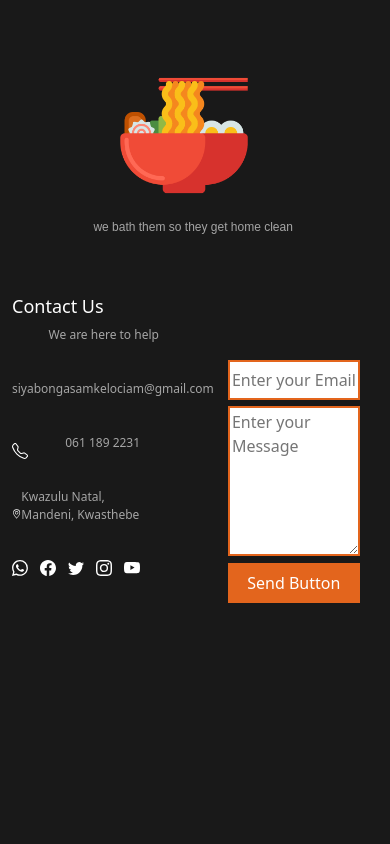
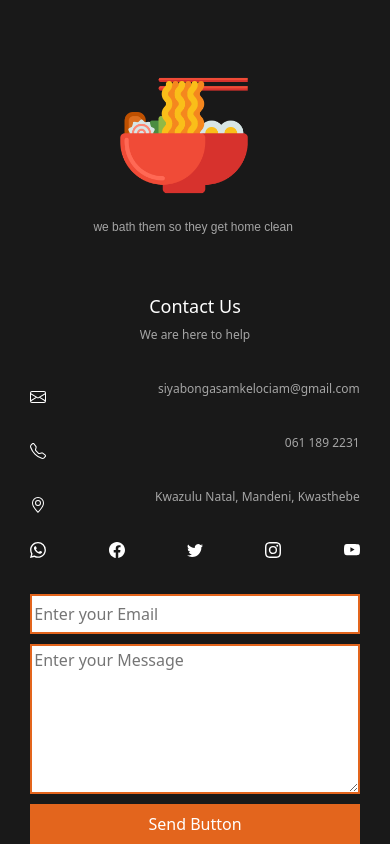
Before and after one commit to siyabongasamkelo/okuhleCrech, a React (Create React App) app in the folder client/crech/: page / in a window 390 px wide. Shown: the part 2573-3417 px from the top of the page. Before the commit the page ends 3176 px from the top, so only its background shows below. Built offline with nearby package versions, Linux system fonts and the light colour scheme; a web font is replaced by a local one.

Commit message:
feat: made contact details responsive for mobile devices

```diff
--- a/client/crech/src/components/home/Contact.styled.js
+++ b/client/crech/src/components/home/Contact.styled.js
@@ -2,10 +2,16 @@ import styled from "styled-components";
 
 export const ContactCover = styled.section`
   margin-top: 10%;
+  @media only screen and (max-width: 600px) {
+    text-align: center;
+  }
 `;
 
 export const ContactContainer = styled.div`
   display: flex;
+  @media only screen and (max-width: 600px) {
+    flex-direction: column;
+  }
 `;
 
 export const Flexbox = styled.div`
@@ -21,18 +27,31 @@ export const Flexbox = styled.div`
 
 export const ContactDetails = styled.div`
   width: 35%;
+  @media only screen and (max-width: 600px) {
+    width: 90%;
+    margin-left: 5%;
+  }
 `;
 
 export const ContactForm = styled.form`
   width: 60%;
   display: flex;
   flex-direction: column;
+  @media only screen and (max-width: 600px) {
+    width: 90%;
+    margin-top: 10%;
+    margin-left: 5%;
+  }
 `;
 export const Input = styled.input`
   width: 60%;
   height: 40px;
   margin-left: 40%;
   border: 2px solid ${({ theme }) => theme.light.secondary};
+  @media only screen and (max-width: 600px) {
+    width: 100%;
+    margin-left: 0;
+  }
 `;
 
 export const TextArea = styled.textarea`
@@ -41,6 +60,10 @@ export const TextArea = styled.textarea`
   margin-top: 3%;
   margin-left: 40%;
   border: 2px solid ${({ theme }) => theme.light.secondary};
+  @media only screen and (max-width: 600px) {
+    width: 100%;
+    margin-left: 0;
+  }
 `;
 
 export const SubmitButton = styled.button`
@@ -57,4 +80,8 @@ export const SubmitButton = styled.button`
   &:hover {
     background-color: rgba(227, 101, 29, 0.5);
   }
+  @media only screen and (max-width: 600px) {
+    width: 100%;
+    margin-left: 0;
+  }
 `;
```
